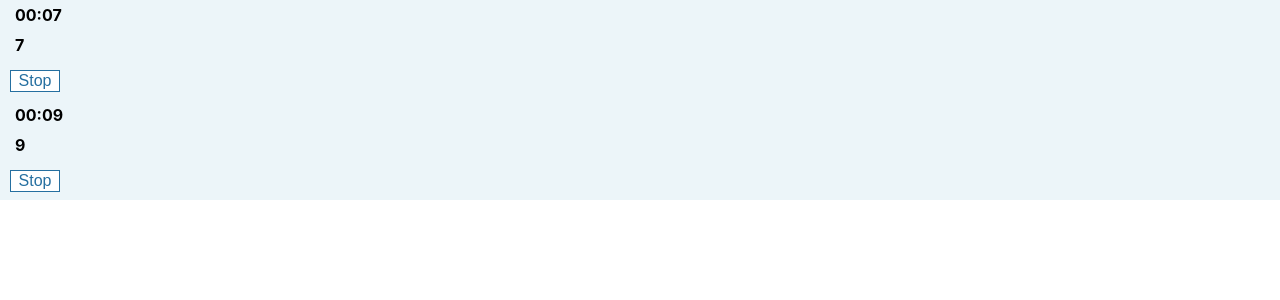
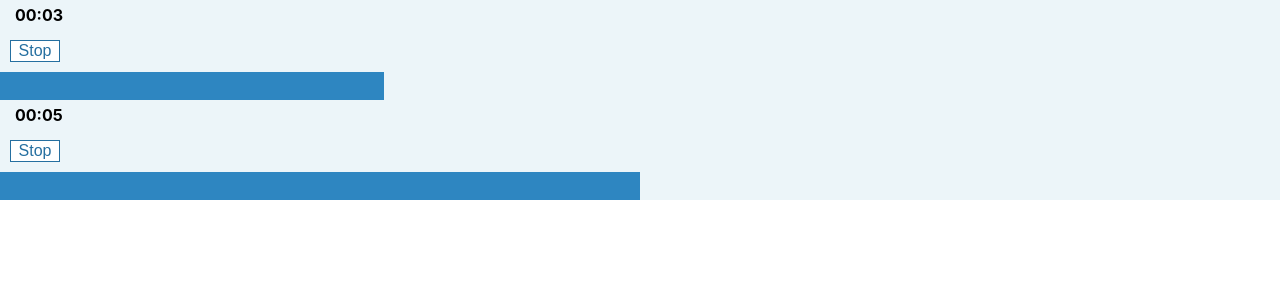
Before and after one commit to snihurenko/Incora_project, a React (Create React App) app: page / in a window 1280 px wide. Shown: the top 300 px of the page. Built offline with nearby package versions, Linux system fonts and the light colour scheme.

Commit message:
completed timer

```diff
--- a/src/App.tsx
+++ b/src/App.tsx
@@ -29,7 +29,7 @@ function App() {
       <Timer
         time={10}
         autostart={true}
-        step={2000}
+        step={1000}
         onTick={() => {
           console.log('tick');
         }}
--- a/src/components/timer/Timer.tsx
+++ b/src/components/timer/Timer.tsx
@@ -22,14 +22,14 @@ export const Timer = ({ time, autostart, step, onTick, onTimeEnd, onTimeStart, o
     setIsTimerStarted(true);
 
     const interval = setInterval(() => {
-      if (timeLeft <= 0) {
+      if (timeLeft === 0) {
         clearInterval(intervalTimer!);
         setIntervalTimer(null);
         setIsTimerStarted(false);
         onTimeEnd?.();
       } else {
         onTick?.();
-        timeLeft--;
+        timeLeft -= step / 1000;
         setCurrentTime(timeLeft);
       }
     }, step);
@@ -65,7 +65,6 @@ export const Timer = ({ time, autostart, step, onTick, onTimeEnd, onTimeStart, o
   return (
     <div className={css.timerContainer}>
       <div className={css.timer}>{moment(formatted, 'mm:ss').format('mm:ss')}</div>
-      <div className={css.timer}>{currentTime}</div>
       {isTimerStarted ? (
         <button className={css.toggleTimer} onClick={stopTimer}>
           Stop
```
